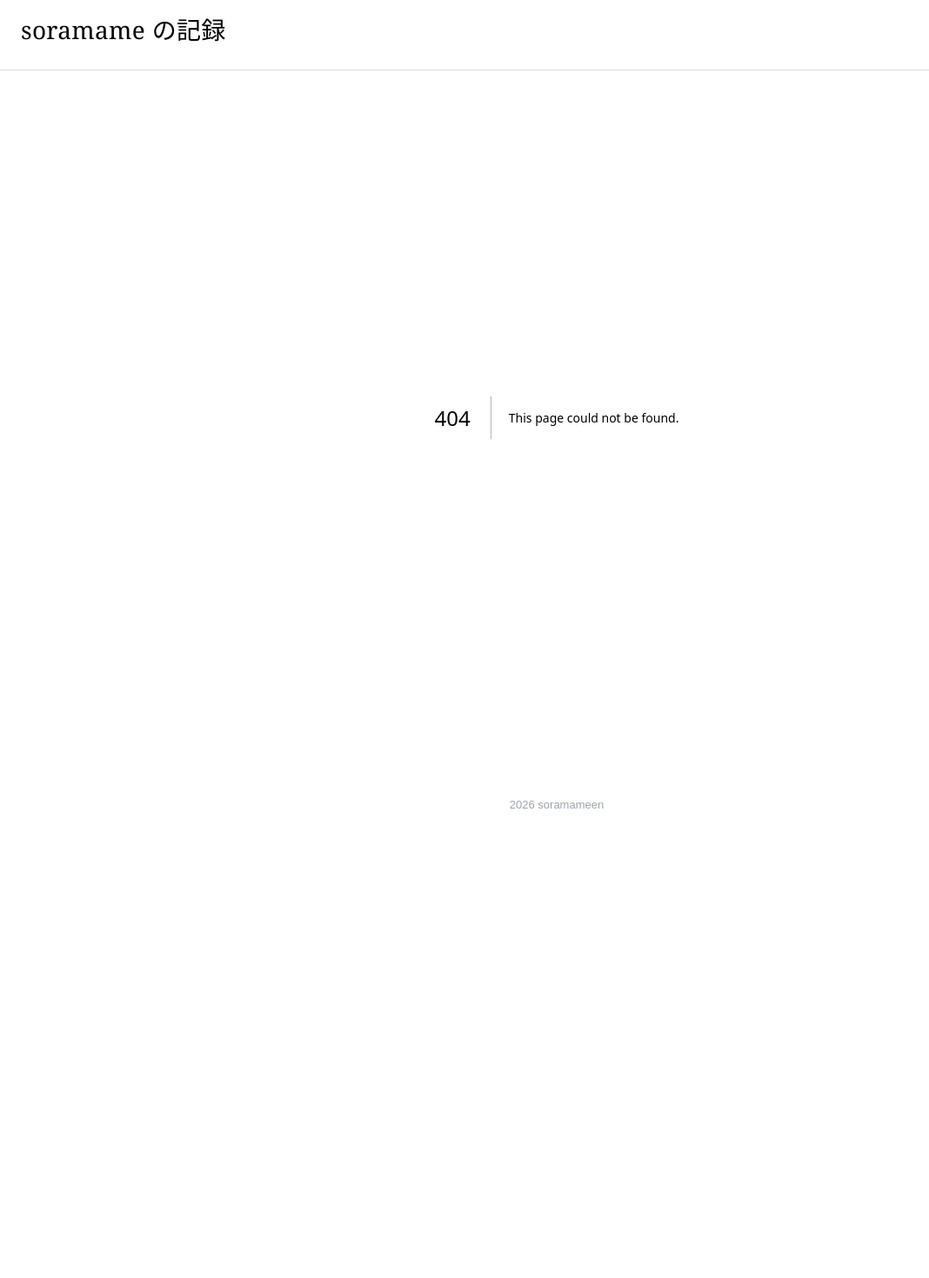
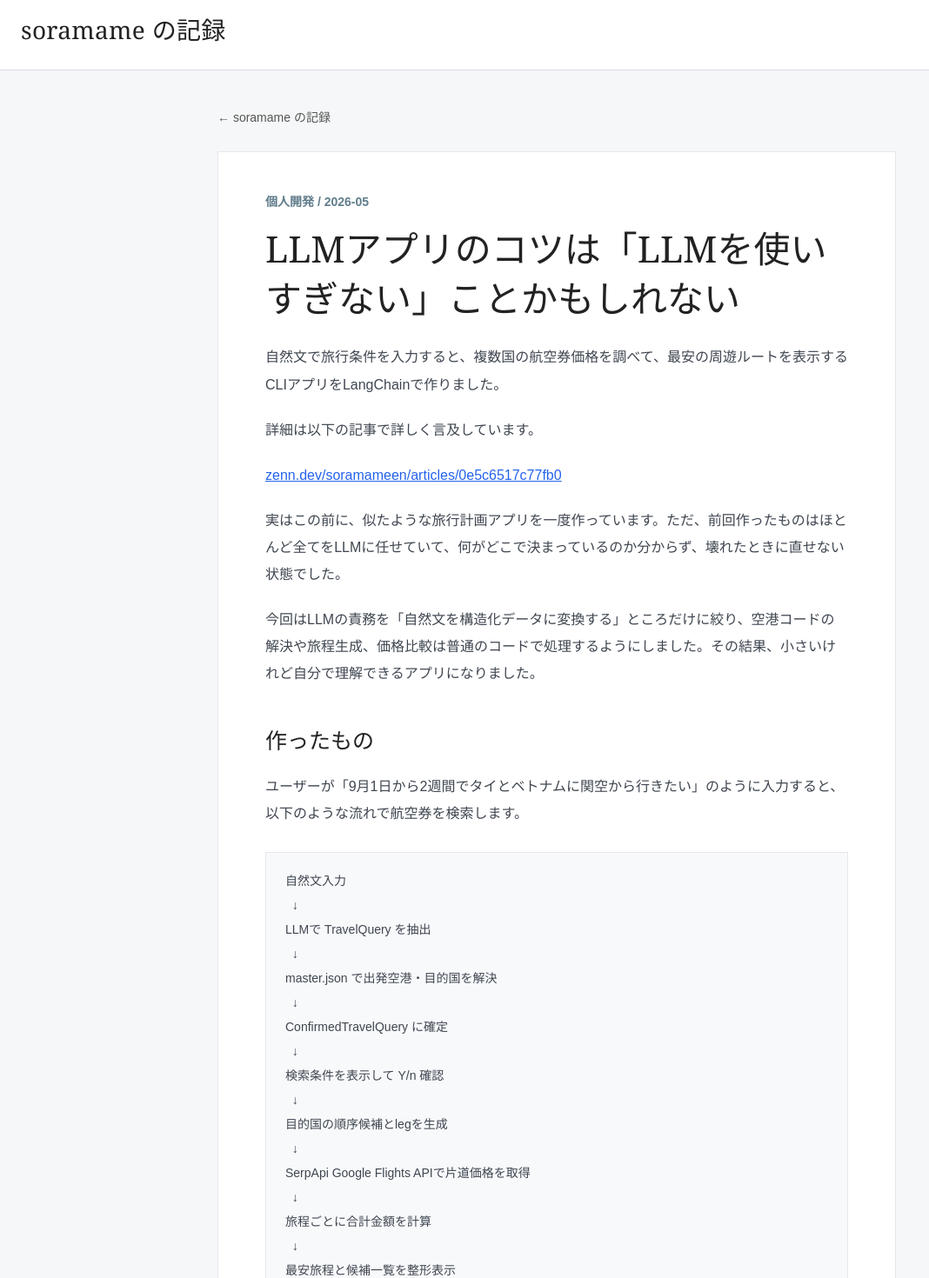
Before and after one commit to soramameen/portfolio-nextjs, a Next.js app: page /ai-travel in a window 1280 px wide. Before the commit this address had no page. Shown: the part 11-1481 px from the top of the page at 87% size, without its empty margins (0-1068 px from the left). Before the commit the page ends 981 px from the top, so only its background shows below. Built offline with nearby package versions, Linux system fonts and the light colour scheme.

Commit message:
add: ai-travel page

```diff
--- /dev/null
+++ b/app/ai-travel/page.tsx
@@ -0,0 +1,117 @@
+import Link from "next/link";
+
+export default function AiTravel() {
+  return (
+    <main className="wrap">
+      <Link className="back" href="/">
+        ← soramame の記録
+      </Link>
+      <article>
+        <div className="date">個人開発 / 2026-05</div>
+        <h1>
+          LLMアプリのコツは「LLMを使いすぎない」ことかもしれない
+        </h1>
+
+        <p>
+          自然文で旅行条件を入力すると、複数国の航空券価格を調べて、最安の周遊ルートを表示するCLIアプリをLangChainで作りました。
+        </p>
+        <p>
+          詳細は以下の記事で詳しく言及しています。
+        </p>
+        <p>
+          <a className="link" href="https://zenn.dev/soramameen/articles/0e5c6517c77fb0">
+            zenn.dev/soramameen/articles/0e5c6517c77fb0
+          </a>
+        </p>
+        <p>
+          実はこの前に、似たような旅行計画アプリを一度作っています。ただ、前回作ったものはほとんど全てをLLMに任せていて、何がどこで決まっているのか分からず、壊れたときに直せない状態でした。
+        </p>
+        <p>
+          今回はLLMの責務を「自然文を構造化データに変換する」ところだけに絞り、空港コードの解決や旅程生成、価格比較は普通のコードで処理するようにしました。その結果、小さいけれど自分で理解できるアプリになりました。
+        </p>
+
+        <h2>作ったもの</h2>
+        <p>
+          ユーザーが「9月1日から2週間でタイとベトナムに関空から行きたい」のように入力すると、以下のような流れで航空券を検索します。
+        </p>
+
+        <div className="flow">{`自然文入力
+  ↓
+LLMで TravelQuery を抽出
+  ↓
+master.json で出発空港・目的国を解決
+  ↓
+ConfirmedTravelQuery に確定
+  ↓
+検索条件を表示して Y/n 確認
+  ↓
+目的国の順序候補とlegを生成
+  ↓
+SerpApi Google Flights APIで片道価格を取得
+  ↓
+旅程ごとに合計金額を計算
+  ↓
+最安旅程と候補一覧を整形表示`}</div>
+
+        <h2>LLMに任せたこと・任せなかったこと</h2>
+        <p>
+          <strong>LLMに任せたこと</strong>
+        </p>
+        <p>
+          自然文から旅行条件（出発地、目的国、出発日、帰国日）を抽出するだけです。空港コードや航空券価格は生成させません。
+        </p>
+        <p>
+          <strong>LLMに任せなかったこと</strong>
+        </p>
+        <p>
+          空港コードの生成、国から代表空港への変換、旅程候補の生成、SerpApiへのリクエスト、価格比較、最安選択、出力整形。これらは全て普通のコードで決定論的に処理しています。
+        </p>
+
+        <h2>学んだこと</h2>
+        <p>
+          前回のアプリは、LLMに全部任せていました。IATAコードの推測、ルート生成、地上交通の見積もりまでLLMにやらせていて、一見すごそうに見えるけど、事実情報の信頼性が低く、壊れたときの原因特定も難しかったです。
+        </p>
+        <p className="note">
+          LLMアプリのコツは、LLMに全部任せることではなく、LLMを不確実な自然言語入力の変換器として扱い、その前後を普通のコードで支えることでした。
+        </p>
+
+        <h2>GitHub</h2>
+        <div className="repos">
+          <div className="repo">
+            <h3>今回作ったMVP</h3>
+            <p>
+              LangChain + SerpApiを使った旅行検索CLI。LLMの責務を絞った設計。
+            </p>
+            <a className="link" href="https://github.com/soramameen/ai-travel">
+              github.com/soramameen/ai-travel
+            </a>
+          </div>
+          <div className="repo">
+            <h3>前回の実験版</h3>
+            <p>
+              LLMに任せすぎていた旅行計画アプリ。LangGraph + Amadeus API。今は比較対象として残しています。
+            </p>
+            <a className="link" href="https://github.com/soramameen/plane-tool">
+              github.com/soramameen/plane-tool
+            </a>
+          </div>
+        </div>
+
+        <h2>関連記事</h2>
+        <p>
+          最初にも触れましたが、このプロジェクトで学んだことをZennに書きました。
+        </p>
+        <p>
+          <a className="link" href="https://zenn.dev/soramameen/articles/0e5c6517c77fb0">
+            zenn.dev/soramameen/articles/0e5c6517c77fb0
+          </a>
+        </p>
+
+        <h2>技術スタック</h2>
+        <p>
+          Python、LangChain、OpenAI API、SerpApi（Google Flights）、Pydantic、pytest。Nixとuvで環境管理しています。
+        </p>
+      </article>
+    </main>
+  );
+}
```
